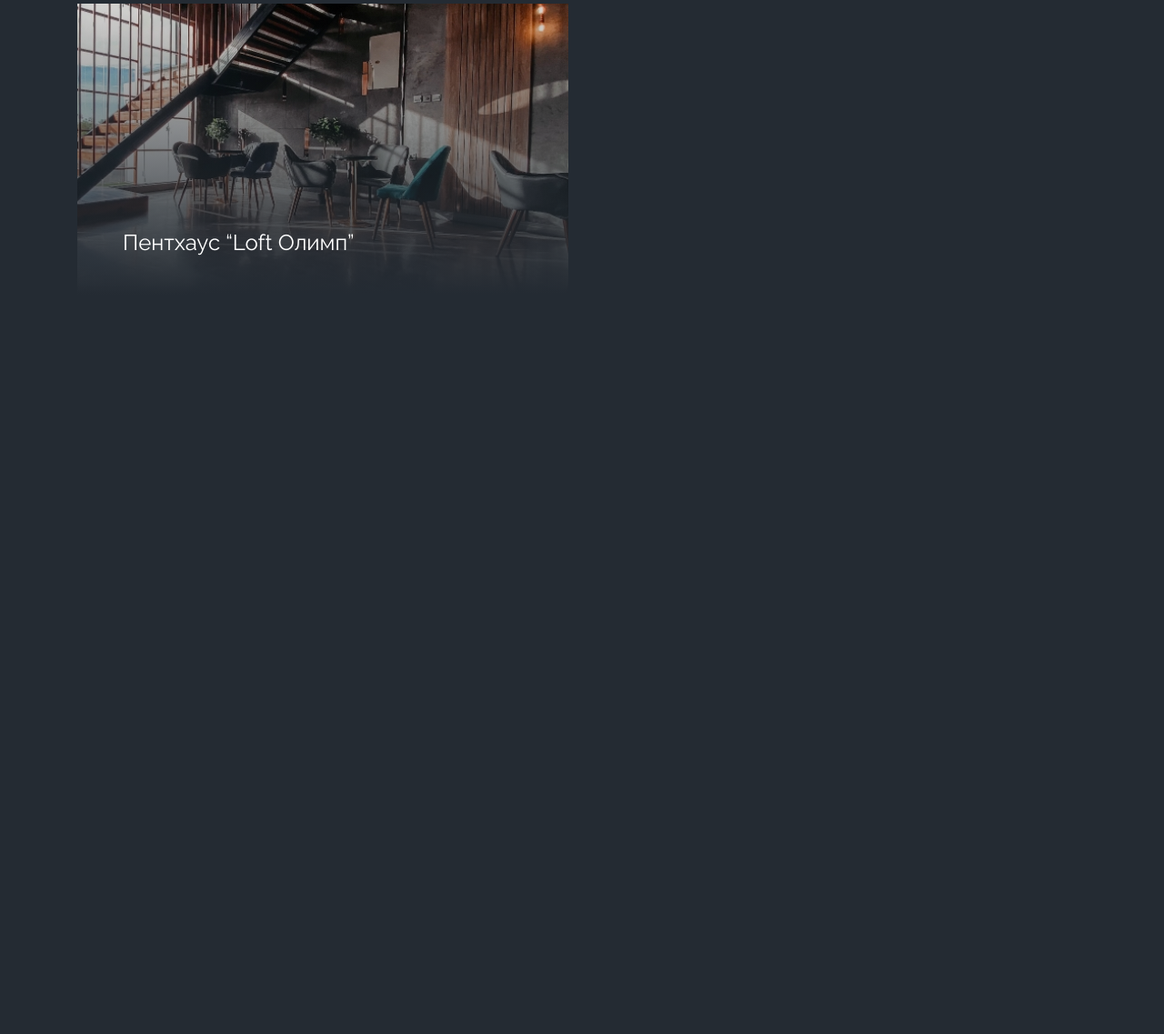
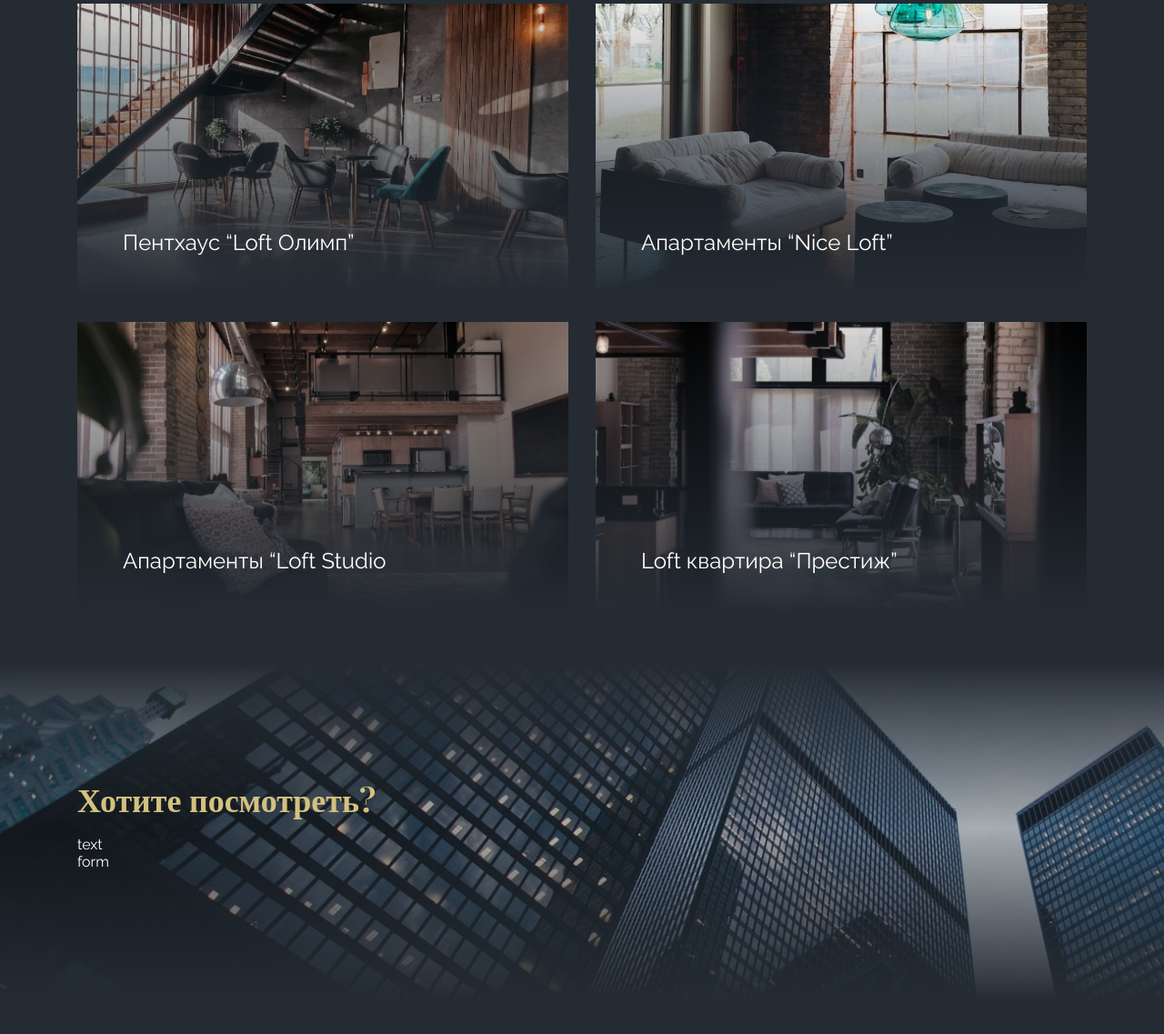
Before and after one commit to AlexKhabibov/project_LoftHouse-html-scss-js-, a plain HTML site: page index.html in a window 1280 px wide. Shown: the part 1319-2456 px from the top of the page at 91% size. Before the commit the page ends 1643 px from the top, so only its background shows below. Drawn offline with nearby package versions, Linux system fonts and the light colour scheme; a web font is replaced by a local one.

Commit message:
making_cta_block

```diff
--- a/SCSS/blocks/_apartments.scss
+++ b/SCSS/blocks/_apartments.scss
@@ -7,4 +7,9 @@
 
 
 .apartments__cards {
+    display: grid;
+    grid-template-columns: repeat(2, 1fr);
+
+    // grid-template-columns: repeat(auto-fit, minmax(290px, 1fr));
+    gap: 30px;
 }
--- a/SCSS/blocks/_card.scss
+++ b/SCSS/blocks/_card.scss
@@ -1,4 +1,5 @@
 .card {
+    overflow: hidden;
     display: inline-block;
     position: relative;
     color: $color-white;
@@ -6,6 +7,7 @@
     &::before {
         content: "";
         position: absolute;
+        z-index: 6;
         left: 0px;
         top: 0px;
         width: 100%;
@@ -18,6 +20,7 @@
         opacity: 0;
         content: "";
         position: absolute;
+        z-index: 7;
         left: 15px;
         top: 15px;
         right: 15px;
@@ -36,11 +39,20 @@
     }
 }
 
-.card__img {}
+.card__img {
+    transition: all 0.2s ease-in;
+    position: relative;
+    z-index: 5;
+}
+
+.card:hover .card__img {
+    transform: scale(1.1);
+    filter: contrast(110%) brightness(1.2) saturate(1.2);
+}
 
 .card__title {
     position: absolute;
-    z-index: 1;
+    z-index: 9;
     left: 50px;
     right: 20px;
     bottom: 43px;
--- /dev/null
+++ b/SCSS/blocks/_cta.scss
@@ -0,0 +1,22 @@
+.cta {
+    padding: 180px 0;
+
+    background: linear-gradient(180.00deg,
+            rgb(36, 43, 51) 11.979%,
+            rgba(45, 52, 60, 0.38) 51.042%,
+            rgb(36, 43, 51) 92.188%),
+        url(./../img/cta_bg.jpeg);
+
+}
+
+.cta__title {
+    margin-bottom: 17px;
+}
+
+.title-2 {}
+
+.cta__wrapper {}
+
+.cta__text {}
+
+.cta__form {}
--- a/SCSS/style.scss
+++ b/SCSS/style.scss
@@ -12,3 +12,4 @@
 @import './blocks/benefits';
 @import './blocks//apartments';
 @import './blocks//card';
+@import './blocks//cta';
--- a/index.html
+++ b/index.html
@@ -77,7 +77,7 @@
         </section>
 
         <section class="apartments">
-             <div class="container__center">
+            <div class="container__center">
 
                 <div class="apartment__title">
                     <h2 class="title-2">Наши квартиры</h2>
@@ -87,10 +87,33 @@
                         <img class="card__img" src="/img/aparts/01.jpeg" alt="app">
                         <h3 class="card__title">Пентхаус “Loft Олимп”</h3>
                     </a>
-
+                    <a href=" " class="card">
+                        <img class="card__img" src="/img/aparts/02.jpeg" alt="app">
+                        <h3 class="card__title">Апартаменты “Nice Loft”</h3>
+                    </a>
+                    <a href=" " class="card">
+                        <img class="card__img" src="/img/aparts/03.jpeg" alt="app">
+                        <h3 class="card__title">Апартаменты “Loft Studio</h3>
+                    </a>
+                    <a href=" " class="card">
+                        <img class="card__img" src="/img/aparts/04.jpeg" alt="app">
+                        <h3 class="card__title">Loft квартира “Престиж”</h3>
+                    </a>
                 </div>
 
-             </div>
+            </div>
+        </section>
+
+        <section class="cta">
+            <div class="container__center">
+                <div class="cta__title">
+                    <h2 class="title-2">Хотите посмотреть?</h2>
+                </div>
+                <div class="cta__wrapper">
+                    <div class="cta__text">text</div>
+                    <div class="cta__form">form</div>
+                </div>
+            </div>
         </section>
     </main>
 </body>
```
Also changed, not shown: SCSS/style.css, img/cta_bg.jpeg (added), 1 other file.
